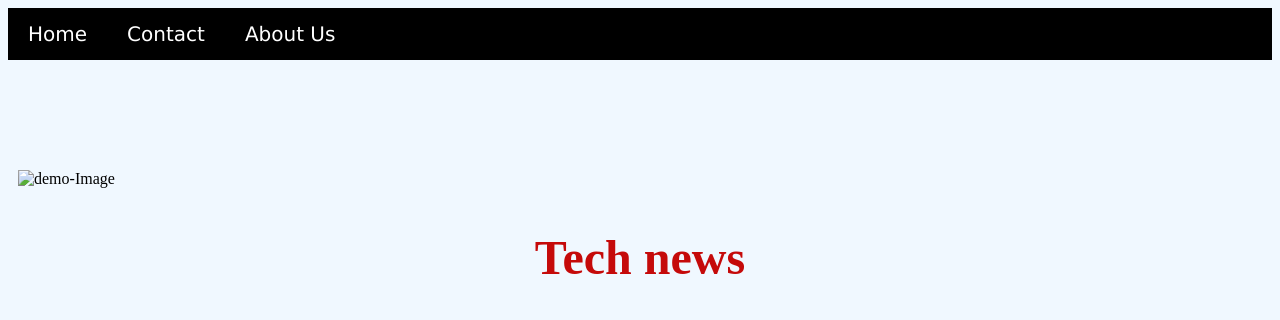
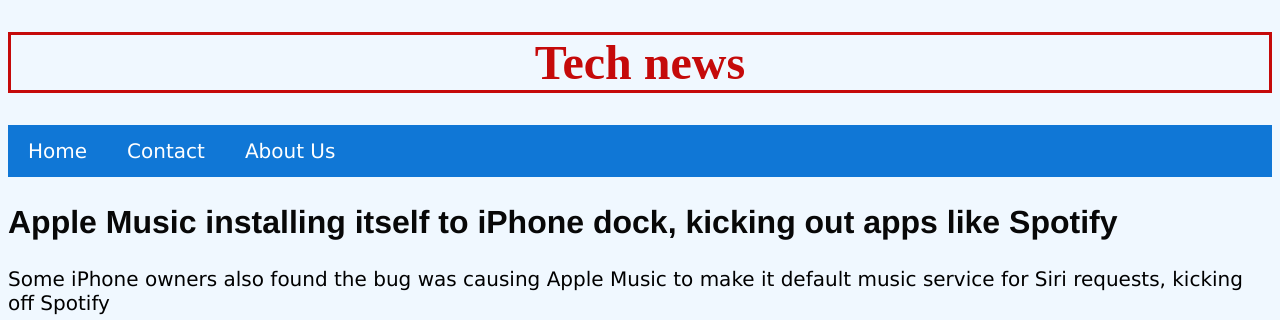
Before and after one commit to TECHHNOOB/html_demo, a plain HTML site: page index.html in a window 1280 px wide. Shown: the top 320 px of the page. Drawn offline with Linux system fonts and the light colour scheme.

Commit message:
header bar chage css

```diff
--- a/index.html
+++ b/index.html
@@ -7,7 +7,7 @@
     <meta name="viewport" content="width=device-width, initial-scale=1.0">
     <title>html demo</title>
     <link rel="stylesheet" href="style.css">
-
+    <h1>Tech news</h1>
 </head>
 
 <body>
@@ -18,14 +18,14 @@
     <a  class="navtext" href="#">About Us</a>
   </nav>
 
-    <img class="images" src="/img/img2.jpeg" alt="demo-Image" /* this is an image * />
+
 
 
     <!-- This is A Post -->
 
 
 
-        <h1>Tech news</h1>
+
         <h2>Apple Music installing itself to iPhone dock, kicking out apps like Spotify</h2>
 
         <p>Some iPhone owners also found the bug was causing Apple Music to make it default music service for Siri requests, kicking off Spotify
--- a/style.css
+++ b/style.css
@@ -15,6 +15,8 @@
     color: rgb(197, 10, 10);
     text-align: center;
     font-size: 300%;
+    border-style: solid;
+
   }
 
   h2 {
@@ -68,8 +70,8 @@
 .navbar
  {
   overflow: hidden;
-  background-color: rgb(0, 0, 0);
-  margin-bottom: 100px;
+  background-color: rgb(16, 119, 214);
+  margin-bottom: 10px;
 
 }
 .navtext
```
